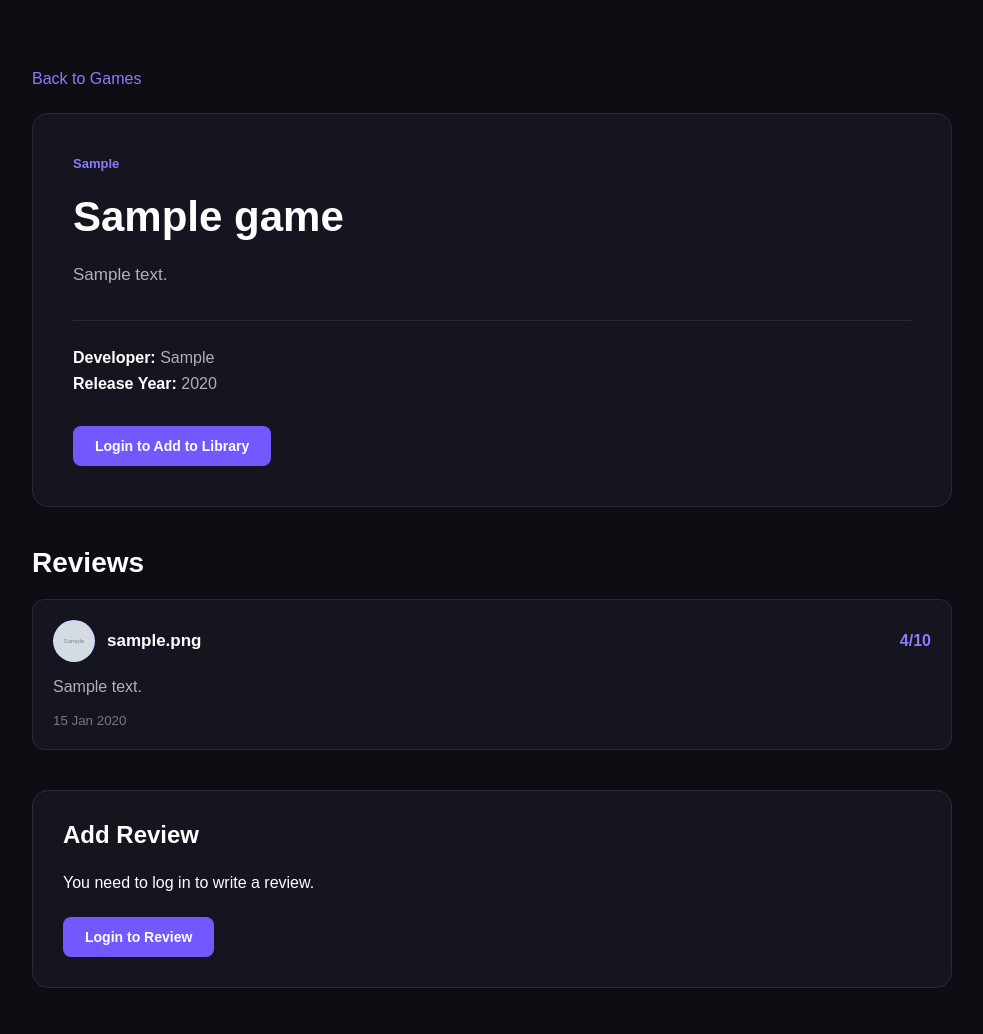
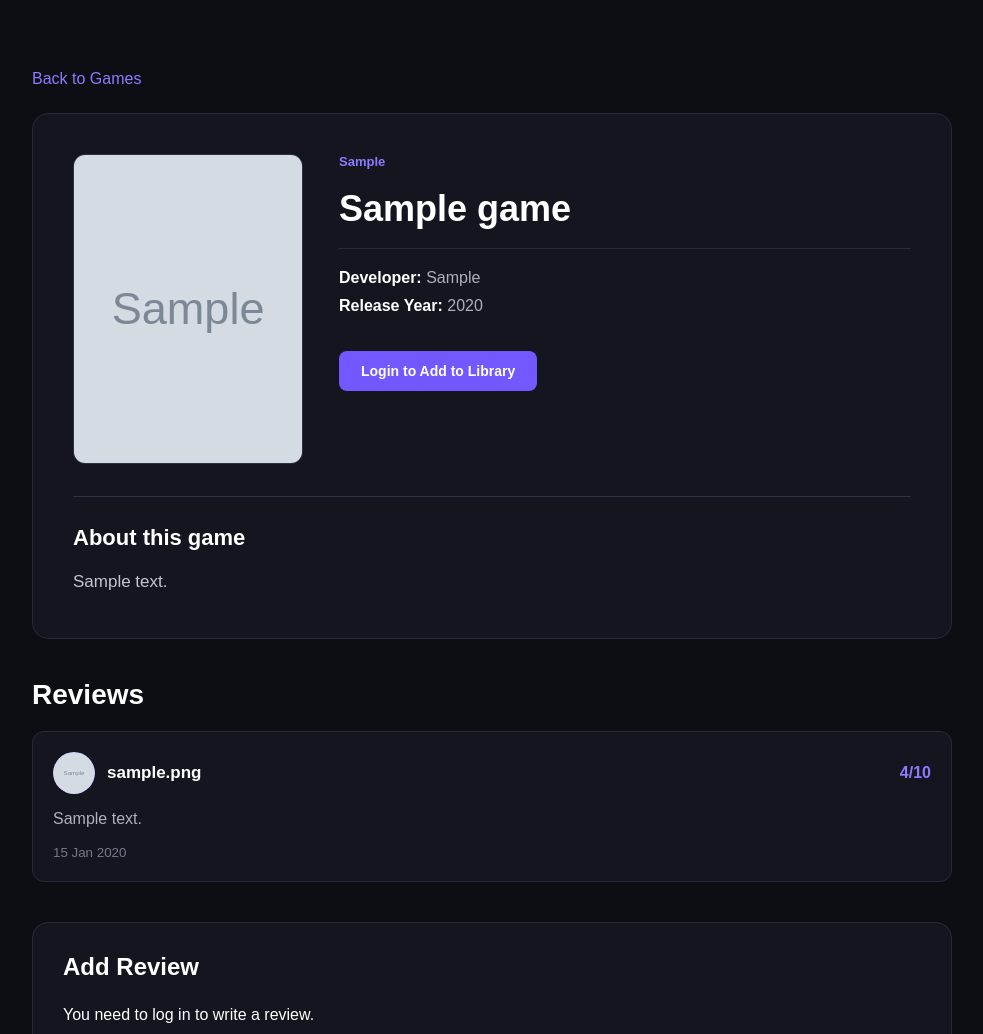
Before and after one commit to TheBalll/GameHubDiploma, a Django app: page /games/1/ in a window 1280 px wide. Shown: the part 72-1106 px from the top of the page, without its empty margins (148-1131 px from the left). Run offline with Django 5.2, Linux system fonts and the light colour scheme; tables that the repository leaves empty hold one stand-in row (values such as "Sample post"); grey boxes marked "Sample" are stand-in pictures.

Commit message:
Improve game details layout and unify View Game button

```diff
--- a/games/static/games/css/style.css
+++ b/games/static/games/css/style.css
@@ -2934,3 +2934,119 @@ button.add-library-btn.added {
     opacity: 0.6;
     cursor: wait;
 }
+
+/* =====================================
+   GAME DETAILS - MODERN LAYOUT
+===================================== */
+
+.game-detail-hero {
+    display: flex;
+    align-items: flex-start;
+    gap: 36px;
+}
+
+/* GAME COVER */
+
+.game-detail-cover {
+    width: 230px;
+    min-width: 230px;
+    flex-shrink: 0;
+}
+
+.game-detail-cover img {
+    display: block;
+    width: 100%;
+    height: 310px;
+    object-fit: cover;
+    border-radius: 12px;
+    border: 1px solid #303044;
+}
+
+.game-detail-no-cover {
+    width: 100%;
+    height: 310px;
+    display: flex;
+    justify-content: center;
+    align-items: center;
+    background: #20202d;
+    border: 1px solid #303044;
+    border-radius: 12px;
+    color: #a1a1b5;
+    text-align: center;
+}
+
+/* GAME INFORMATION */
+
+.game-detail-main {
+    flex: 1;
+    min-width: 0;
+    display: flex;
+    flex-direction: column;
+    align-items: flex-start;
+    gap: 18px;
+}
+
+.game-detail-main h1 {
+    font-size: 36px;
+    line-height: 1.2;
+    margin: 0;
+}
+
+.game-detail-main .game-genre {
+    margin: 0;
+}
+
+.game-detail-main .game-detail-info {
+    width: 100%;
+    margin: 0;
+}
+
+.game-detail-main .game-detail-info p {
+    margin: 0 0 10px;
+}
+
+.game-detail-main .add-library-btn {
+    margin-top: 8px;
+}
+
+/* DESCRIPTION */
+
+.game-detail-about {
+    margin-top: 32px;
+    padding-top: 28px;
+    border-top: 1px solid #303044;
+}
+
+.game-detail-about h2 {
+    font-size: 22px;
+    margin: 0 0 16px;
+    color: #ffffff;
+}
+
+.game-detail-about .game-detail-description {
+    margin: 0;
+    line-height: 1.8;
+    color: #c4c4d4;
+}
+
+/* KEEP LAYOUT USABLE ON NARROW WINDOWS */
+
+@media (max-width: 700px) {
+    .game-detail-hero {
+        flex-direction: column;
+    }
+
+    .game-detail-cover {
+        width: 200px;
+        min-width: 0;
+    }
+
+    .game-detail-cover img,
+    .game-detail-no-cover {
+        height: 270px;
+    }
+
+    .game-detail-main h1 {
+        font-size: 28px;
+    }
+}
--- a/games/templates/games/game_detail.html
+++ b/games/templates/games/game_detail.html
@@ -13,16 +13,34 @@
         Back to Games
     </a>
 
+
  <!-- GAME INFORMATION -->
  <div class="game-detail-card">
 
-        <span class="game-genre">{{ game.genre }}</span>
+     <div class="game-detail-hero">
+
+        <!-- GAME COVER -->
+        <div class="game-detail-cover">
+            {% if game.background_image %}
+                <img
+                    src="{{ game.background_image }}"
+                    alt="{{ game.title }} cover"
+                >
+            {% else %}
+                <div class="game-detail-no-cover">
+                    No cover available
+                </div>
+            {% endif %}
+        </div>
+
+        <!-- GAME DETAILS -->
+        <div class="game-detail-main">
+
+            <span class="game-genre">
+                {{ game.genre }}
+            </span>
 
             <h1>{{ game.title }}</h1>
-
-        <p class="game-detail-description">
-            {{ game.description }}
-        </p>
 
             <div class="game-detail-info">
                 <p>
@@ -77,6 +95,21 @@
                 </a>
 
             {% endif %}
+
+        </div>
+
+    </div>
+
+    <!-- DESCRIPTION -->
+    <div class="game-detail-about">
+
+        <h2>About this game</h2>
+
+        <p class="game-detail-description">
+            {{ game.description }}
+        </p>
+
+    </div>
 
   </div>
 
```
Also changed, not shown: games/static/games/js/search-results.js (+7 -5 lines). Lines whose indentation alone changed are shown as unchanged.
